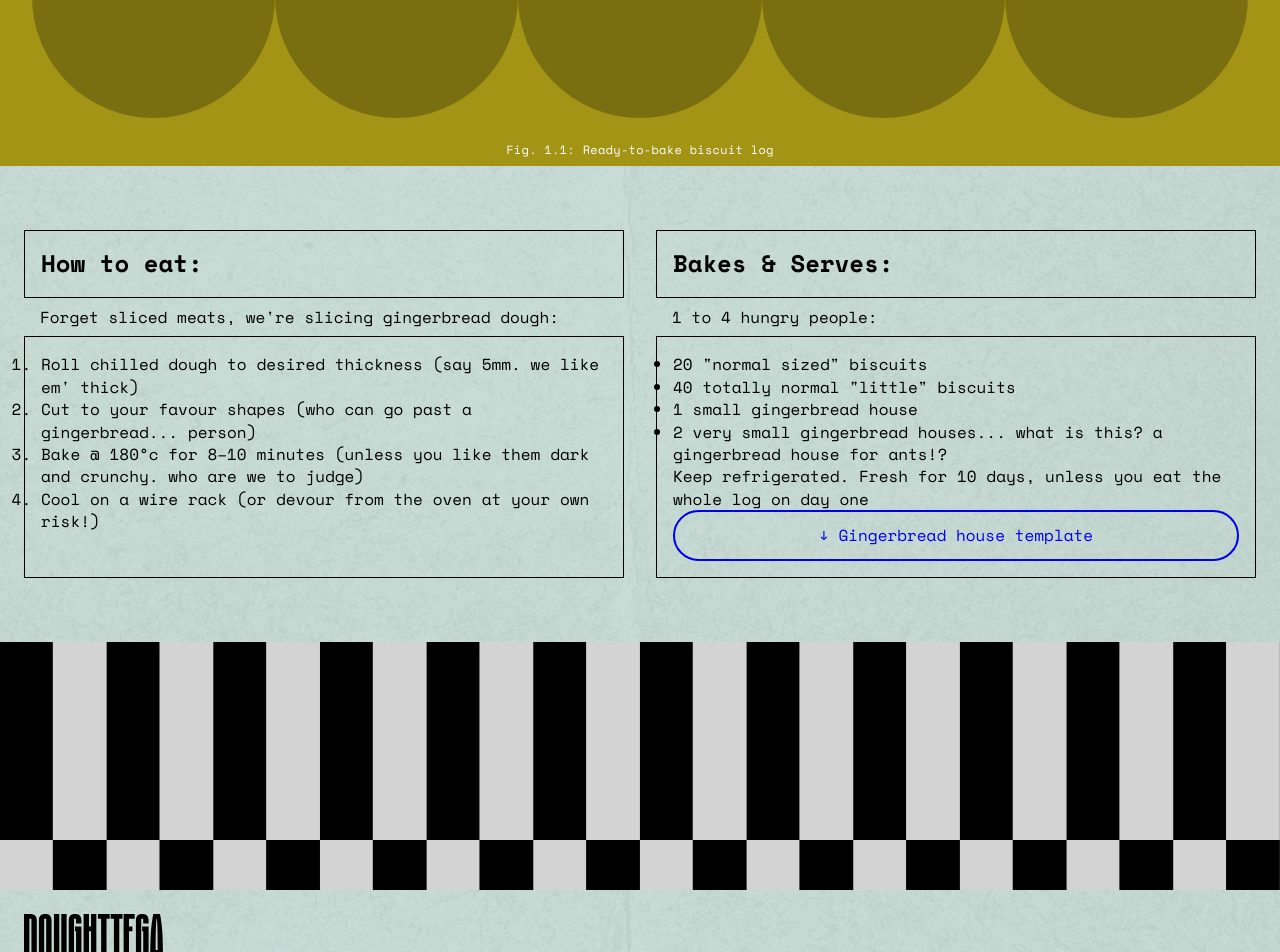
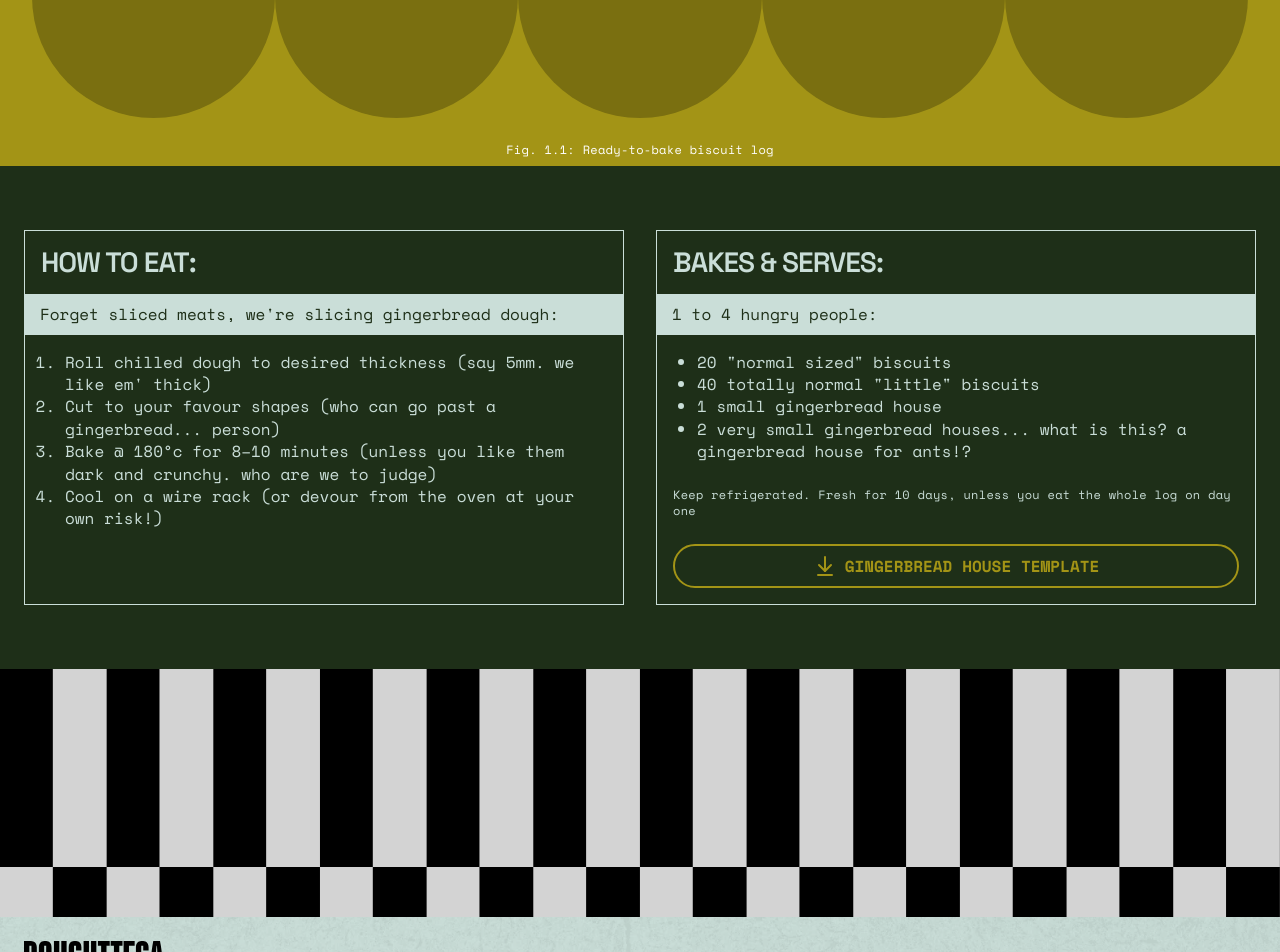
Before and after one commit to domgermano/doughttega, a React (Vite) app: page / in a window 1280 px wide. Shown: the part 1304-2256 px from the top of the page. Built offline with nearby package versions, Linux system fonts and the light colour scheme.

Commit message:
Style Section 5: Instructions — dark green panels, mint headers, download button
Co-Authored-By: Claude Sonnet 4.6 <noreply@anthropic.com>

```diff
--- a/src/components/Instructions.tsx
+++ b/src/components/Instructions.tsx
@@ -1,29 +1,51 @@
-import styled from "styled-components";
+import styled, { css } from "styled-components";
+import type { DefaultTheme } from "styled-components";
 import { steps, stepsIntro } from "../data/steps";
 import { serveItems, servesIntro, storageNote } from "../data/serves";
 import BoundedBox from "./layout/BoundedBox";
+import Button from "./layout/Button";
 import Grid from "./layout/Grid";
+import Text from "./layout/Text";
+import DownloadIcon from "./icons/DownloadIcon";
+
+type SpaceKey = keyof DefaultTheme["space"];
 
 // --- Shared panel pieces ---
 
 const Panel = styled.div`
   display: flex;
   flex-direction: column;
+  color: ${(p) => p.theme.colors.mint};
 `;
 
 const PanelTitle = styled.div`
   padding: ${(p) => p.theme.space[5]};
-  border: 1px solid currentColor;
+  border: 1px solid ${(p) => p.theme.colors.mint};
 `;
 
 const PanelSubtitle = styled.div`
   padding: ${(p) => p.theme.space[3]} ${(p) => p.theme.space[5]};
+  background: ${(p) => p.theme.colors.mint};
+  color: ${(p) => p.theme.colors.darkGreen};
 `;
 
-const PanelBody = styled.div`
+const PanelBody = styled.div<{ $gap?: SpaceKey }>`
   flex: 1;
   padding: ${(p) => p.theme.space[5]};
-  border: 1px solid currentColor;
+  border: 1px solid ${(p) => p.theme.colors.mint};
+
+  ol,
+  ul {
+    padding-inline-start: ${(p) => p.theme.space[6]};
+  }
+
+  ${(p) =>
+    p.$gap &&
+    css`
+      display: flex;
+      flex-direction: column;
+      gap: ${p.theme.space[p.$gap]};
+    `}
 `;
 
 // --- How to eat ---
@@ -32,10 +54,14 @@ function HowToEat() {
   return (
     <Panel>
       <PanelTitle>
-        <h2>How to eat:</h2>
+        <Text skin="h4" as="h2" uppercase>
+          How to eat:
+        </Text>
       </PanelTitle>
       <PanelSubtitle>
-        <p>{stepsIntro}</p>
+        <Text skin="bodyM" as="p">
+          {stepsIntro}
+        </Text>
       </PanelSubtitle>
       <PanelBody>
         <ol>
@@ -50,14 +76,8 @@ function HowToEat() {
 
 // --- Bakes & serves ---
 
-const DownloadButton = styled.a`
-  display: flex;
-  align-items: center;
-  justify-content: center;
-  gap: ${(p) => p.theme.space[3]};
-  padding: ${(p) => p.theme.space[4]} ${(p) => p.theme.space[5]};
-  border: 2px solid currentColor;
-  border-radius: 100px;
+const DownloadLink = styled(Button)`
+  width: 100%;
   text-decoration: none;
 `;
 
@@ -65,21 +85,32 @@ function BakesAndServes() {
   return (
     <Panel>
       <PanelTitle>
-        <h2>Bakes &amp; Serves:</h2>
+        <Text skin="h4" as="h2" uppercase>
+          Bakes &amp; Serves:
+        </Text>
       </PanelTitle>
       <PanelSubtitle>
-        <p>{servesIntro}</p>
+        <Text skin="bodyM" as="p">
+          {servesIntro}
+        </Text>
       </PanelSubtitle>
-      <PanelBody>
+      <PanelBody $gap={6}>
         <ul>
           {serveItems.map((item) => (
             <li key={item}>{item}</li>
           ))}
         </ul>
-        <p>{storageNote}</p>
-        <DownloadButton href="#" download>
-          ↓ Gingerbread house template
-        </DownloadButton>
+        <Text skin="bodyS" as="p">
+          {storageNote}
+        </Text>
+        <DownloadLink
+          as="a"
+          $color="mustard"
+          href={`${import.meta.env.BASE_URL}gingerbread-house-template.pdf`}
+          download
+        >
+          <DownloadIcon /> Gingerbread house template
+        </DownloadLink>
       </PanelBody>
     </Panel>
   );
@@ -88,6 +119,7 @@ function BakesAndServes() {
 // --- Instructions ---
 
 const InstructionsSection = styled.section`
+  background: ${(p) => p.theme.colors.darkGreen};
   padding-block: ${(p) => p.theme.space[9]};
 `;
 
--- /dev/null
+++ b/src/components/icons/DownloadIcon.tsx
@@ -0,0 +1,16 @@
+export default function DownloadIcon() {
+  return (
+    <svg
+      width="24"
+      height="24"
+      viewBox="0 0 24 24"
+      fill="none"
+      xmlns="http://www.w3.org/2000/svg"
+      aria-hidden="true"
+    >
+      <path d="M12 17V3" stroke="currentColor" strokeWidth="2" strokeLinecap="round" strokeLinejoin="round" />
+      <path d="M6 11L12 17L18 11" stroke="currentColor" strokeWidth="2" strokeLinecap="round" strokeLinejoin="round" />
+      <path d="M19 21H5" stroke="currentColor" strokeWidth="2" strokeLinecap="round" strokeLinejoin="round" />
+    </svg>
+  );
+}
```
Also changed, not shown: 1 other file (tests, documents, lock files or other folders).
